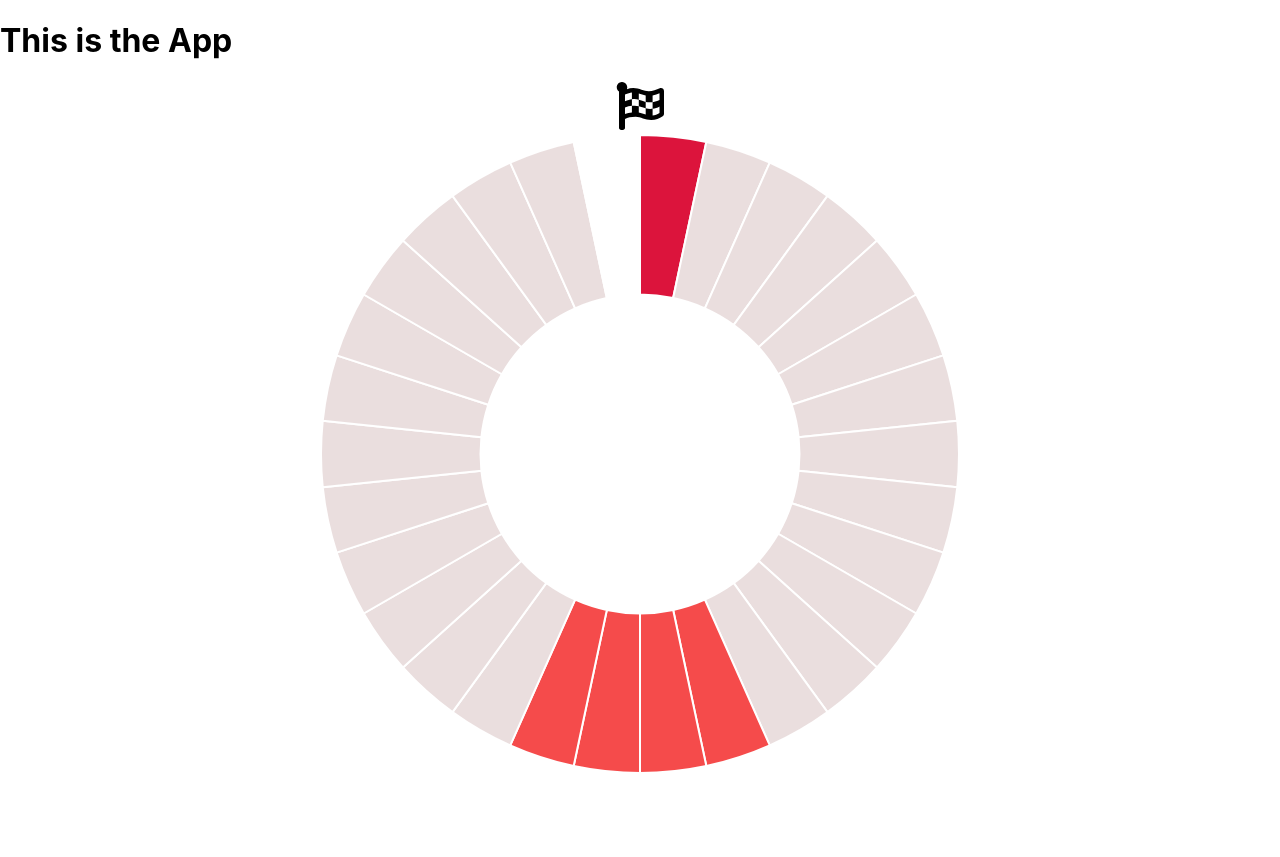
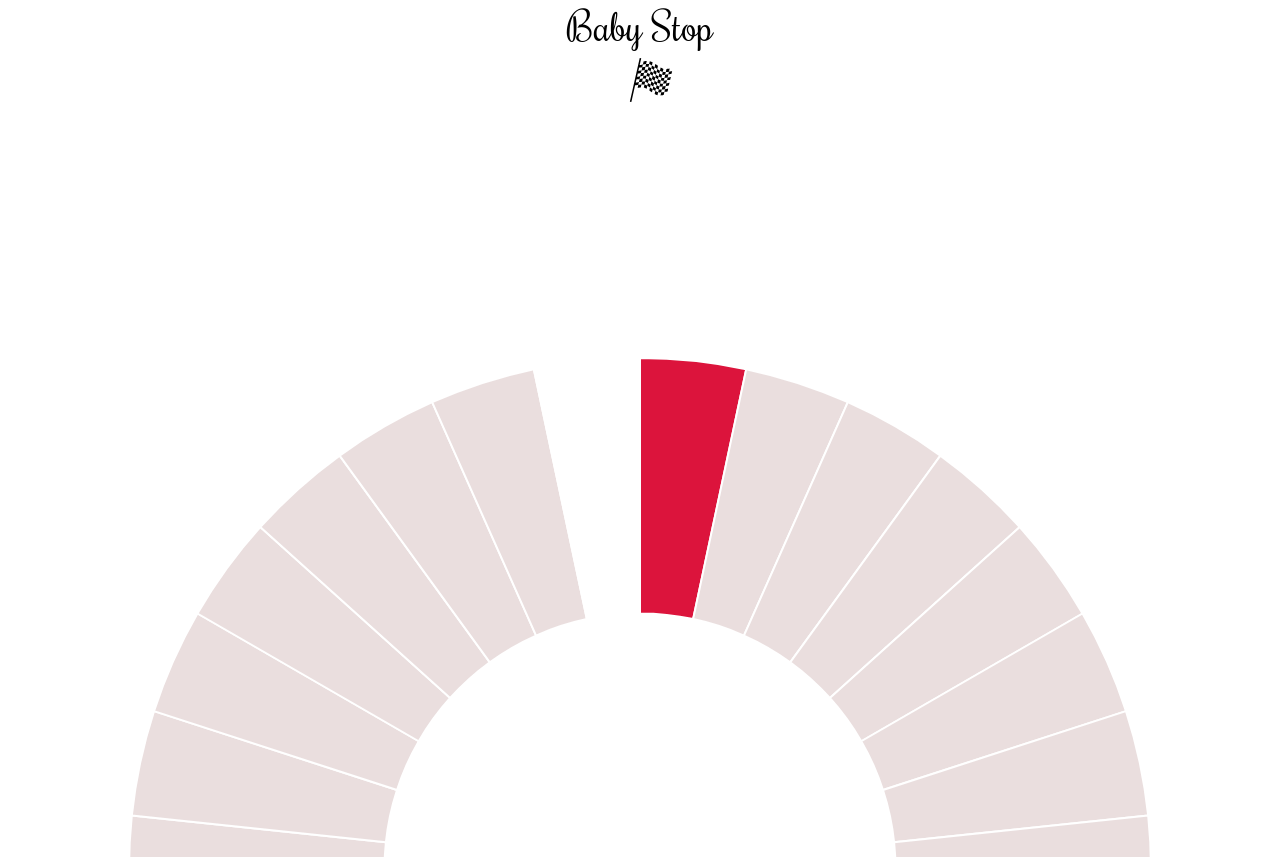
Before and after one commit to justinehell/womanonymous, a React (Create React App) app: page / in a window 1280 px wide. Shown: the top 857 px of the page. Before the commit the page ends 800 px from the top, so only its background shows below. Built offline with nearby package versions, Linux system fonts and the light colour scheme.

Commit message:
import Fonts from google and add some style

```diff
--- a/src/App.css
+++ b/src/App.css
@@ -1,3 +1,38 @@
+@import url("https://fonts.googleapis.com/css2?family=Rochester&family=Rokkitt&display=swap");
+
+body {
+  margin: 0;
+  font-family: -apple-system, BlinkMacSystemFont, "Segoe UI", "Roboto", "Oxygen",
+    "Ubuntu", "Cantarell", "Fira Sans", "Droid Sans", "Helvetica Neue",
+    sans-serif;
+  -webkit-font-smoothing: antialiased;
+  -moz-osx-font-smoothing: grayscale;
+}
+
+code {
+  font-family: source-code-pro, Menlo, Monaco, Consolas, "Courier New",
+    monospace;
+}
+
+body {
+  font-family: "Rokkit";
+}
+
+h1 {
+  font-size: 2.5em;
+  font-family: "Rochester";
+  text-align: center;
+  margin-bottom: 5px;
+}
+
 .main-cycle {
   text-align: center;
+  width: 80%;
+  margin: 0 auto;
 }
+
+.flag {
+  transform: scaleX(-1);
+  padding-right: 21px;
+  margin-bottom: -7px;
+}
--- a/src/App.js
+++ b/src/App.js
@@ -4,7 +4,7 @@ import Cycle from "./components/Cycle";
 function App() {
   return (
     <div className="App">
-      <h1>This is the App</h1>
+      <h1>Baby Stop</h1>
       <Cycle />
     </div>
   );
--- /dev/null
+++ b/src/assets/reset.css
@@ -0,0 +1,70 @@
+blockquote,
+body,
+dd,
+div,
+dl,
+dt,
+fieldset,
+form,
+h1,
+h2,
+h3,
+h4,
+h5,
+h6,
+input,
+li,
+ol,
+p,
+pre,
+td,
+textarea,
+th,
+ul {
+  margin: 0;
+  padding: 0;
+}
+table {
+  border-collapse: collapse;
+  border-spacing: 0;
+}
+abbr,
+acronym,
+fieldset,
+img {
+  border: 0;
+}
+address,
+caption,
+cite,
+code,
+dfn,
+em,
+th,
+var {
+  font-weight: 400;
+}
+ol,
+ul {
+  list-style: none;
+}
+caption,
+th {
+  text-align: left;
+}
+h1,
+h2,
+h3,
+h4,
+h5,
+h6 {
+  font-weight: 400;
+  font-size: 100%;
+}
+q:after,
+q:before {
+  content: "";
+}
+a {
+  outline: 0;
+}
--- a/src/components/Cycle.js
+++ b/src/components/Cycle.js
@@ -1,6 +1,6 @@
 import React from "react";
 import { Doughnut } from "react-chartjs-2";
-import { FaFlagCheckered } from "react-icons/fa";
+import { GiCheckeredFlag } from "react-icons/gi";
 
 const Cycle = () => {
   const data = {
@@ -110,8 +110,10 @@ const Cycle = () => {
 
   return (
     <div className="main-cycle">
-      <FaFlagCheckered fontSize={"3em".toString()} />
+      <GiCheckeredFlag fontSize={"3em".toString()} className="flag" />
+
       <Doughnut
+        width={100}
         data={data}
         options={{
           responsive: true,
@@ -120,6 +122,17 @@ const Cycle = () => {
           legend: {
             display: false,
           },
+          layout: {
+            padding: {
+              left: 0,
+              right: 0,
+              top: 0,
+              bottom: 0,
+            },
+            margin: {
+              left: 0,
+            },
+          },
         }}
       />
     </div>
--- a/src/index.css
+++ /dev/null
@@ -1,13 +0,0 @@
-body {
-  margin: 0;
-  font-family: -apple-system, BlinkMacSystemFont, 'Segoe UI', 'Roboto', 'Oxygen',
-    'Ubuntu', 'Cantarell', 'Fira Sans', 'Droid Sans', 'Helvetica Neue',
-    sans-serif;
-  -webkit-font-smoothing: antialiased;
-  -moz-osx-font-smoothing: grayscale;
-}
-
-code {
-  font-family: source-code-pro, Menlo, Monaco, Consolas, 'Courier New',
-    monospace;
-}
--- a/src/index.js
+++ b/src/index.js
@@ -1,6 +1,6 @@
 import React from "react";
 import ReactDOM from "react-dom";
-import "./index.css";
+import "./assets/reset.css";
 import App from "./App";
 
 ReactDOM.render(
```
